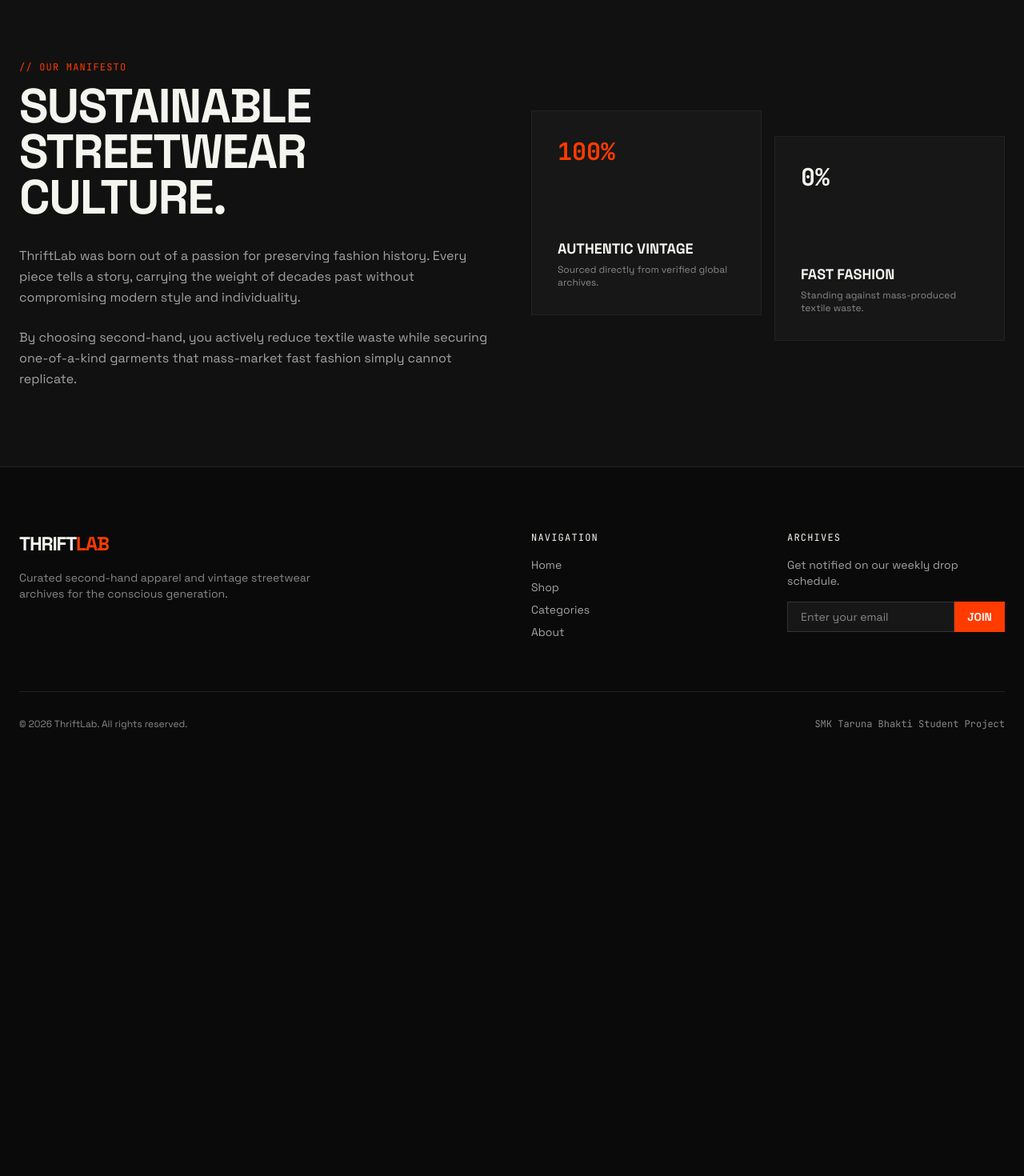
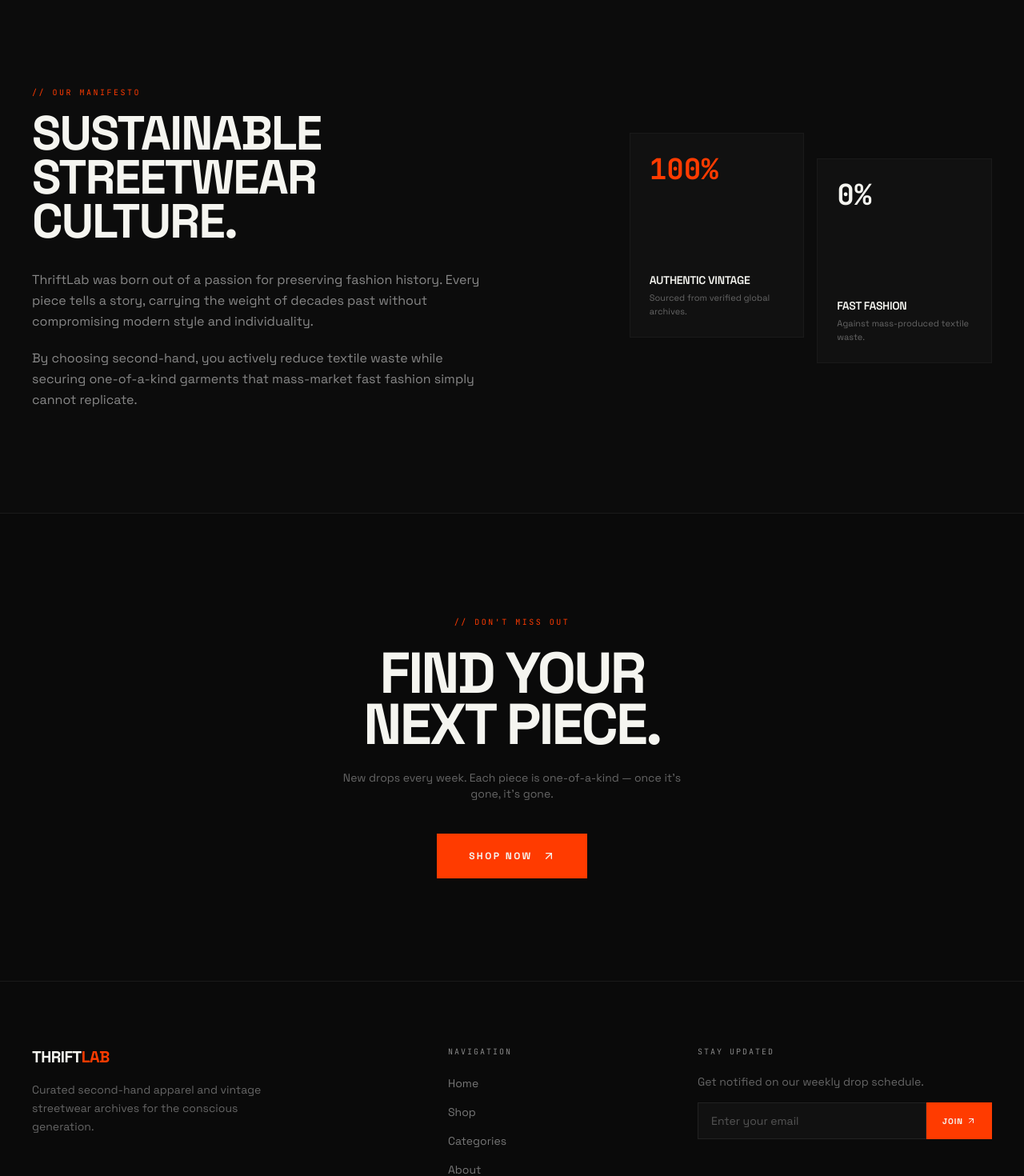
Before and after one commit to naufalfazil/ThriftLab, a Next.js app in the folder frontend/: page / in a window 1280 px wide. Shown: the part 1560-3030 px from the top of the page at 80% size. Before the commit the page ends 2521 px from the top, so only its background shows below. Built offline with nearby package versions, Linux system fonts and the light colour scheme; no server answers.

Commit message:
feat: create CTA section, redesign about and footer, assemble page

```diff
--- a/frontend/src/app/page.tsx
+++ b/frontend/src/app/page.tsx
@@ -7,6 +7,7 @@ import Hero from '@/components/Hero';
 import FeaturedProducts from '@/components/FeaturedProducts';
 import Categories from '@/components/Categories';
 import About from '@/components/About';
+import CTA from '@/components/CTA';
 import Footer from '@/components/Footer';
 
 export default function Home() {
@@ -20,6 +21,7 @@ export default function Home() {
       <FeaturedProducts />
       <Categories />
       <About />
+      <CTA />
       <Footer />
     </main>
   );
--- a/frontend/src/components/About.tsx
+++ b/frontend/src/components/About.tsx
@@ -1,38 +1,107 @@
 'use client';
 
+import { useEffect, useRef } from 'react';
+import gsap from 'gsap';
+import { ScrollTrigger } from 'gsap/ScrollTrigger';
+
+gsap.registerPlugin(ScrollTrigger);
+
 export default function About() {
+  const sectionRef = useRef<HTMLElement>(null);
+  const leftRef = useRef<HTMLDivElement>(null);
+  const rightRef = useRef<HTMLDivElement>(null);
+
+  useEffect(() => {
+    const prefersReduced = window.matchMedia('(prefers-reduced-motion: reduce)').matches;
+    if (prefersReduced) return;
+
+    const ctx = gsap.context(() => {
+      gsap.fromTo(
+        leftRef.current,
+        { x: -50, opacity: 0 },
+        {
+          x: 0,
+          opacity: 1,
+          duration: 0.9,
+          ease: 'power3.out',
+          scrollTrigger: {
+            trigger: sectionRef.current,
+            start: 'top 75%',
+          },
+        }
+      );
+
+      gsap.fromTo(
+        rightRef.current,
+        { x: 50, opacity: 0 },
+        {
+          x: 0,
+          opacity: 1,
+          duration: 0.9,
+          ease: 'power3.out',
+          scrollTrigger: {
+            trigger: sectionRef.current,
+            start: 'top 75%',
+          },
+          delay: 0.15,
+        }
+      );
+    }, sectionRef);
+
+    return () => ctx.revert();
+  }, []);
+
   return (
-    <section id="about" className="py-24 px-6 bg-[#111111] border-t border-[#222222]">
-      <div className="max-w-7xl mx-auto grid grid-cols-1 lg:grid-cols-12 gap-12 items-center">
-        <div className="lg:col-span-6">
-          <p className="text-xs font-mono uppercase text-[#ff3b00] tracking-widest mb-3">
+    <section
+      id="about"
+      ref={sectionRef}
+      className="py-24 sm:py-32 px-6 lg:px-10 bg-[#0c0c0c] border-t border-[#1a1a1a]"
+    >
+      <div className="max-w-[1400px] mx-auto grid grid-cols-1 lg:grid-cols-12 gap-12 lg:gap-20 items-center">
+        <div ref={leftRef} className="lg:col-span-7">
+          <p className="text-[10px] font-mono uppercase tracking-[0.25em] text-[#ff3b00] mb-4">
             // Our Manifesto
           </p>
-          <h2 className="text-4xl sm:text-6xl font-black uppercase tracking-tight leading-[0.95] mb-8">
+          <h2 className="text-4xl sm:text-5xl lg:text-6xl font-bold uppercase tracking-[-0.03em] leading-[0.92] mb-8">
             Sustainable <br />
-            Streetwear Culture.
+            Streetwear <br />
+            Culture.
           </h2>
-          <p className="text-base text-[#a3a3a3] leading-relaxed mb-6">
-            ThriftLab was born out of a passion for preserving fashion history. Every piece tells a story, carrying the weight of decades past without compromising modern style and individuality.
-          </p>
-          <p className="text-base text-[#a3a3a3] leading-relaxed">
-            By choosing second-hand, you actively reduce textile waste while securing one-of-a-kind garments that mass-market fast fashion simply cannot replicate.
-          </p>
+          <div className="space-y-5 text-[#888] leading-relaxed max-w-xl">
+            <p>
+              ThriftLab was born out of a passion for preserving fashion history.
+              Every piece tells a story, carrying the weight of decades past
+              without compromising modern style and individuality.
+            </p>
+            <p>
+              By choosing second-hand, you actively reduce textile waste while
+              securing one-of-a-kind garments that mass-market fast fashion
+              simply cannot replicate.
+            </p>
+          </div>
         </div>
 
-        <div className="lg:col-span-6 grid grid-cols-2 gap-4">
-          <div className="p-8 bg-[#171717] border border-[#222222] flex flex-col justify-between h-64">
-            <span className="text-3xl font-black font-mono text-[#ff3b00]">100%</span>
+        <div ref={rightRef} className="lg:col-span-5 grid grid-cols-2 gap-4">
+          <div className="border border-[#1a1a1a] p-6 flex flex-col justify-between h-56 sm:h-64 bg-[#111]">
+            <span className="text-4xl font-bold font-mono text-[#ff3b00]">100%</span>
             <div>
-              <h4 className="text-lg font-bold uppercase mb-1">Authentic Vintage</h4>
-              <p className="text-xs text-[#888888]">Sourced directly from verified global archives.</p>
+              <h4 className="text-sm font-semibold uppercase tracking-tight mb-1">
+                Authentic Vintage
+              </h4>
+              <p className="text-[11px] text-[#666]">
+                Sourced from verified global archives.
+              </p>
             </div>
           </div>
-          <div className="p-8 bg-[#171717] border border-[#222222] flex flex-col justify-between h-64 mt-8">
-            <span className="text-3xl font-black font-mono text-[#f5f5f0]">0%</span>
+          <div className="border border-[#1a1a1a] p-6 flex flex-col justify-between h-56 sm:h-64 bg-[#111] mt-8">
+            <span className="text-4xl font-bold font-mono text-[#f5f5f0]">0%</span>
             <div>
-              <h4 className="text-lg font-bold uppercase mb-1">Fast Fashion</h4>
-              <p className="text-xs text-[#888888]">Standing against mass-produced textile waste.</p>
+              <h4 className="text-sm font-semibold uppercase tracking-tight mb-1">
+                Fast Fashion
+              </h4>
+              <p className="text-[11px] text-[#666]">
+                Against mass-produced textile waste.
+              </p>
             </div>
           </div>
         </div>
--- /dev/null
+++ b/frontend/src/components/CTA.tsx
@@ -0,0 +1,85 @@
+'use client';
+
+import { useEffect, useRef } from 'react';
+import gsap from 'gsap';
+import { ScrollTrigger } from 'gsap/ScrollTrigger';
+import { ArrowUpRight } from 'lucide-react';
+
+gsap.registerPlugin(ScrollTrigger);
+
+export default function CTA() {
+  const sectionRef = useRef<HTMLElement>(null);
+  const textRef = useRef<HTMLDivElement>(null);
+  const btnRef = useRef<HTMLAnchorElement>(null);
+
+  useEffect(() => {
+    const prefersReduced = window.matchMedia('(prefers-reduced-motion: reduce)').matches;
+    if (prefersReduced) return;
+
+    const ctx = gsap.context(() => {
+      gsap.fromTo(
+        textRef.current,
+        { y: 60, opacity: 0 },
+        {
+          y: 0,
+          opacity: 1,
+          duration: 0.9,
+          ease: 'power3.out',
+          scrollTrigger: {
+            trigger: sectionRef.current,
+            start: 'top 80%',
+          },
+        }
+      );
+
+      gsap.fromTo(
+        btnRef.current,
+        { y: 30, opacity: 0 },
+        {
+          y: 0,
+          opacity: 1,
+          duration: 0.7,
+          ease: 'power3.out',
+          scrollTrigger: {
+            trigger: sectionRef.current,
+            start: 'top 80%',
+          },
+          delay: 0.2,
+        }
+      );
+    }, sectionRef);
+
+    return () => ctx.revert();
+  }, []);
+
+  return (
+    <section
+      ref={sectionRef}
+      className="py-24 sm:py-32 px-6 lg:px-10 border-t border-[#1a1a1a]"
+    >
+      <div className="max-w-[1400px] mx-auto text-center">
+        <div ref={textRef}>
+          <p className="text-[10px] font-mono uppercase tracking-[0.25em] text-[#ff3b00] mb-6">
+            // Don&apos;t Miss Out
+          </p>
+          <h2 className="text-4xl sm:text-5xl lg:text-7xl font-bold uppercase tracking-[-0.04em] leading-[0.9] mb-6">
+            Find Your <br />
+            Next Piece.
+          </h2>
+          <p className="text-sm text-[#666] max-w-md mx-auto mb-10">
+            New drops every week. Each piece is one-of-a-kind — once it&apos;s gone, it&apos;s gone.
+          </p>
+        </div>
+
+        <a
+          ref={btnRef}
+          href="#shop"
+          className="inline-flex items-center gap-3 px-10 py-5 bg-[#ff3b00] text-[#f5f5f0] text-xs font-bold uppercase tracking-[0.2em] hover:bg-[#e63400] transition-all duration-300 group"
+        >
+          Shop Now
+          <ArrowUpRight className="w-4 h-4 group-hover:translate-x-1 group-hover:translate-y-1 transition-transform duration-300" />
+        </a>
+      </div>
+    </section>
+  );
+}
--- a/frontend/src/components/Footer.tsx
+++ b/frontend/src/components/Footer.tsx
@@ -1,48 +1,73 @@
 'use client';
+
+import { ArrowUpRight } from 'lucide-react';
 
 export default function Footer() {
   return (
-    <footer className="bg-[#0a0a0a] border-t border-[#222222] pt-20 pb-12 px-6">
-      <div className="max-w-7xl mx-auto">
-        <div className="grid grid-cols-1 md:grid-cols-12 gap-12 pb-16 border-b border-[#222222]">
-          <div className="md:col-span-6">
-            <a href="#" className="text-2xl font-black tracking-tighter uppercase">
-              Thrift<span className="text-[#ff3b00]">Lab</span>
+    <footer className="bg-[#0a0a0a] border-t border-[#1a1a1a]">
+      <div className="max-w-[1400px] mx-auto px-6 lg:px-10">
+        <div className="grid grid-cols-1 md:grid-cols-12 gap-12 py-16 md:py-20">
+          <div className="md:col-span-5">
+            <a href="#home" className="inline-block">
+              <span className="text-xl font-bold tracking-[-0.03em] uppercase">
+                Thrift<span className="text-[#ff3b00]">Lab</span>
+              </span>
             </a>
-            <p className="text-sm text-[#888888] max-w-sm mt-4">
-              Curated second-hand apparel and vintage streetwear archives for the conscious generation.
+            <p className="text-sm text-[#666] max-w-xs mt-4 leading-relaxed">
+              Curated second-hand apparel and vintage streetwear archives for
+              the conscious generation.
             </p>
           </div>
 
           <div className="md:col-span-3">
-            <h4 className="text-xs font-mono uppercase tracking-widest text-[#f5f5f0] mb-4">Navigation</h4>
-            <ul className="space-y-2 text-sm text-[#a3a3a3]">
-              <li><a href="#home" className="hover:text-[#f5f5f0] transition-colors">Home</a></li>
-              <li><a href="#shop" className="hover:text-[#f5f5f0] transition-colors">Shop</a></li>
-              <li><a href="#categories" className="hover:text-[#f5f5f0] transition-colors">Categories</a></li>
-              <li><a href="#about" className="hover:text-[#f5f5f0] transition-colors">About</a></li>
+            <h4 className="text-[10px] font-mono uppercase tracking-[0.2em] text-[#888] mb-5">
+              Navigation
+            </h4>
+            <ul className="space-y-3">
+              {[
+                { label: 'Home', href: '#home' },
+                { label: 'Shop', href: '#shop' },
+                { label: 'Categories', href: '#categories' },
+                { label: 'About', href: '#about' },
+              ].map((link) => (
+                <li key={link.label}>
+                  <a
+                    href={link.href}
+                    className="text-sm text-[#777] hover:text-[#f5f5f0] transition-colors duration-300"
+                  >
+                    {link.label}
+                  </a>
+                </li>
+              ))}
             </ul>
           </div>
 
-          <div className="md:col-span-3">
-            <h4 className="text-xs font-mono uppercase tracking-widest text-[#f5f5f0] mb-4">Archives</h4>
-            <p className="text-sm text-[#a3a3a3] mb-4">Get notified on our weekly drop schedule.</p>
+          <div className="md:col-span-4">
+            <h4 className="text-[10px] font-mono uppercase tracking-[0.2em] text-[#888] mb-5">
+              Stay Updated
+            </h4>
+            <p className="text-sm text-[#666] mb-4">
+              Get notified on our weekly drop schedule.
+            </p>
             <div className="flex">
               <input
                 type="email"
                 placeholder="Enter your email"
-                className="bg-[#171717] border border-[#333333] px-4 py-2 text-sm text-[#f5f5f0] focus:outline-none focus:border-[#ff3b00] w-full"
+                className="bg-[#111] border border-[#222] px-4 py-3 text-sm text-[#f5f5f0] placeholder:text-[#555] focus:outline-none focus:border-[#ff3b00] transition-colors w-full"
               />
-              <button className="bg-[#ff3b00] px-4 text-sm font-bold uppercase hover:bg-[#e03400] transition-colors">
+              <button className="bg-[#ff3b00] px-5 text-[10px] font-bold uppercase tracking-widest text-[#f5f5f0] hover:bg-[#e63400] transition-colors flex items-center gap-1">
                 Join
+                <ArrowUpRight className="w-3 h-3" />
               </button>
             </div>
           </div>
         </div>
 
-        <div className="pt-8 flex flex-col sm:flex-row items-center justify-between text-xs text-[#888888]">
+        <div className="border-t border-[#1a1a1a] py-6 flex flex-col sm:flex-row items-center justify-between gap-4 text-[10px] text-[#555]">
           <p>© {new Date().getFullYear()} ThriftLab. All rights reserved.</p>
-          <p className="mt-4 sm:mt-0 font-mono">SMK Taruna Bhakti Student Project</p>
+          <p className="font-mono uppercase tracking-widest">
+            SMK Taruna Bhakti — Student Project
+          </p>
         </div>
       </div>
     </footer>
```
